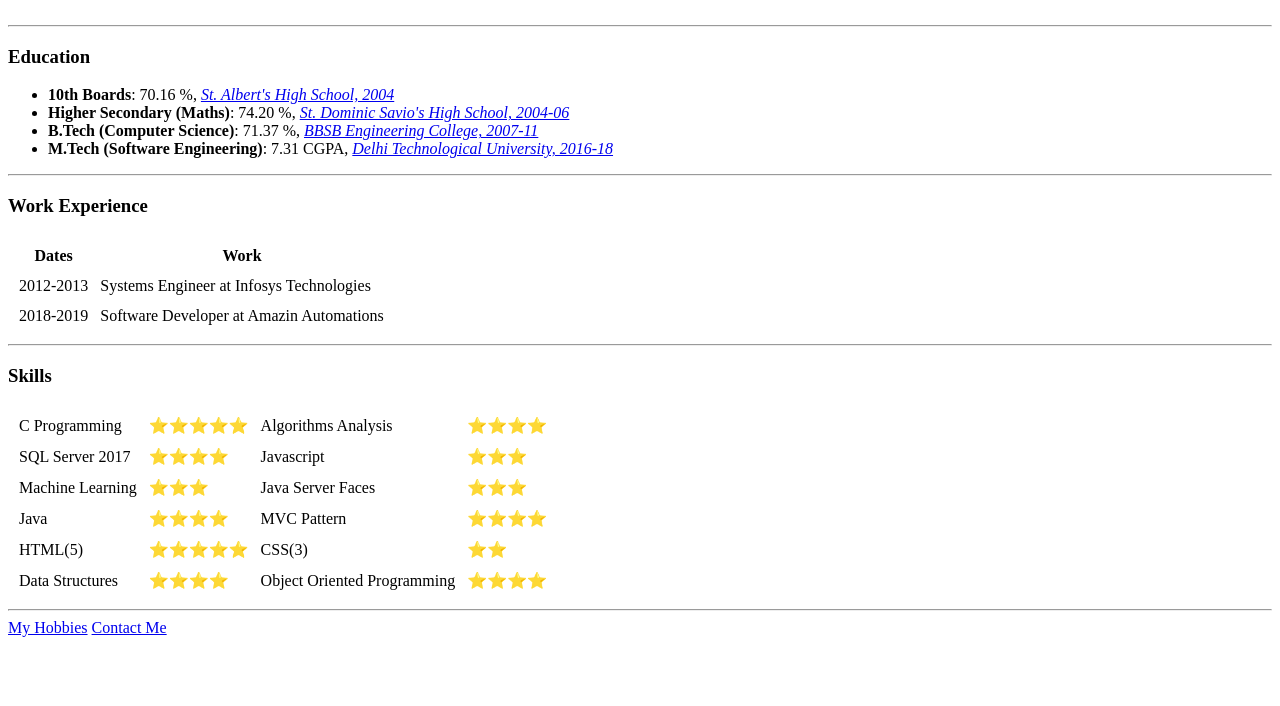
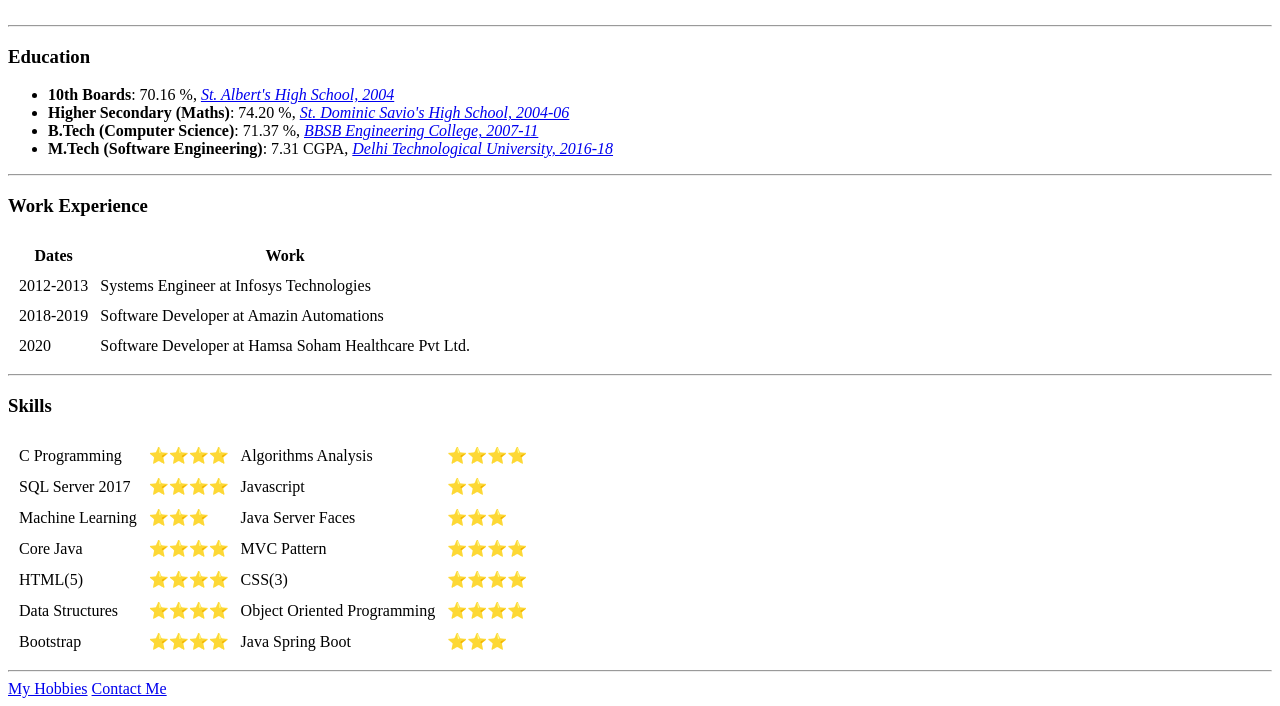
Before and after one commit to ranjanaayush/cv, a plain HTML site: page index.html in a window 1280 px wide. Shown: the part 187-893 px from the top of the page. Before the commit the page ends 832 px from the top, so only its background shows below. Drawn offline with Linux system fonts and the light colour scheme.

Commit message:
Slight mmodification

```diff
--- a/index.html
+++ b/index.html
@@ -4,6 +4,7 @@
 <head>
   <meta charset="utf-8">
   <title>Aayush Personal's Site</title>
+  <link rel="stylesheet" href="css/styles.css">
 </head>
 
 <body>
@@ -42,6 +43,10 @@
         <td>2018-2019</td>
         <td>Software Developer at Amazin Automations</td>
       </tr>
+      <tr>
+        <td>2020</td>
+        <td>Software Developer at Hamsa Soham Healthcare Pvt Ltd.</td>
+      </tr>
     </tbody>
   </table>
   <hr>
@@ -49,7 +54,7 @@
   <table cellspacing="10">
     <tr>
       <td>C Programming</td>
-      <td>⭐⭐⭐⭐⭐</td>
+      <td>⭐⭐⭐⭐</td>
       <td>Algorithms Analysis</td>
       <td>⭐⭐⭐⭐</td>
     </tr>
@@ -57,7 +62,7 @@
       <td>SQL Server 2017</td>
       <td>⭐⭐⭐⭐</td>
       <td>Javascript</td>
-      <td>⭐⭐⭐</td>
+      <td>⭐⭐</td>
     </tr>
     <tr>
       <td>Machine Learning</td>
@@ -66,22 +71,28 @@
       <td>⭐⭐⭐</td>
     </tr>
     <tr>
-      <td>Java</td>
+      <td>Core Java</td>
       <td>⭐⭐⭐⭐</td>
       <td>MVC Pattern</td>
       <td>⭐⭐⭐⭐</td>
     </tr>
     <tr>
       <td>HTML(5)</td>
-      <td>⭐⭐⭐⭐⭐</td>
+      <td>⭐⭐⭐⭐</td>
       <td>CSS(3)</td>
-      <td>⭐⭐</td>
+      <td>⭐⭐⭐⭐</td>
     </tr>
     <tr>
       <td>Data Structures</td>
       <td>⭐⭐⭐⭐</td>
       <td>Object Oriented Programming</td>
       <td>⭐⭐⭐⭐</td>
+    </tr>
+    <tr>
+      <td>Bootstrap</td>
+      <td>⭐⭐⭐⭐</td>
+      <td>Java Spring Boot</td>
+      <td>⭐⭐⭐</td>
     </tr>
   </table>
   <hr>
```
